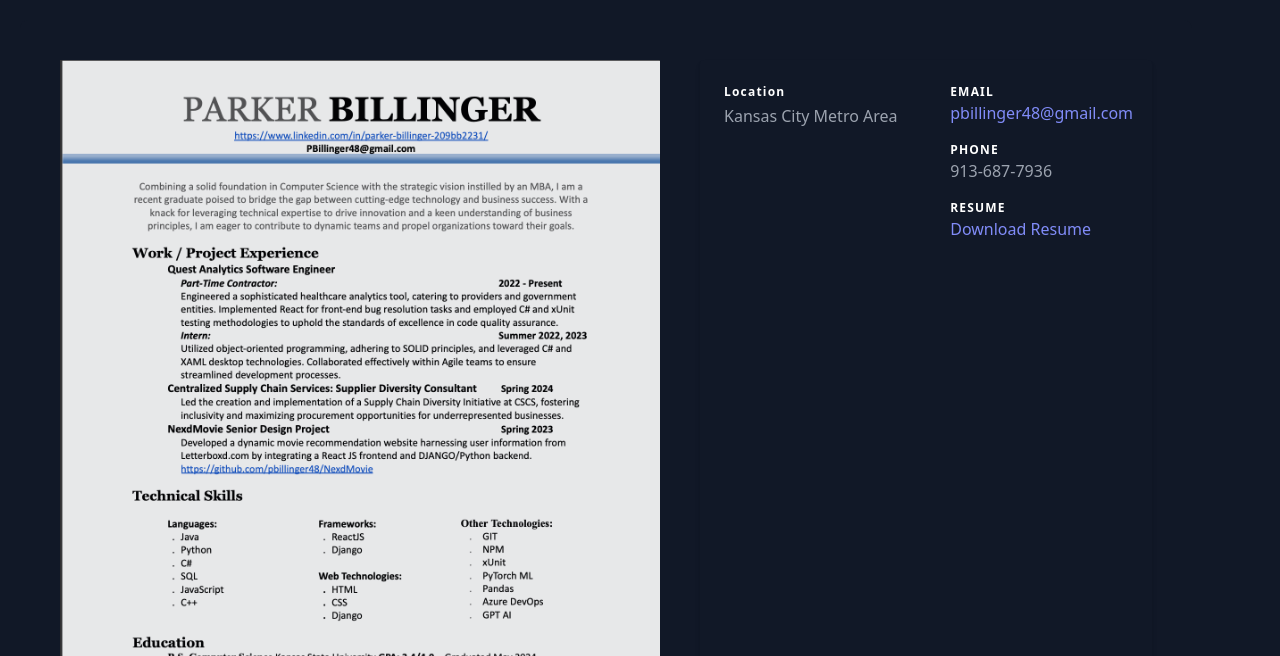
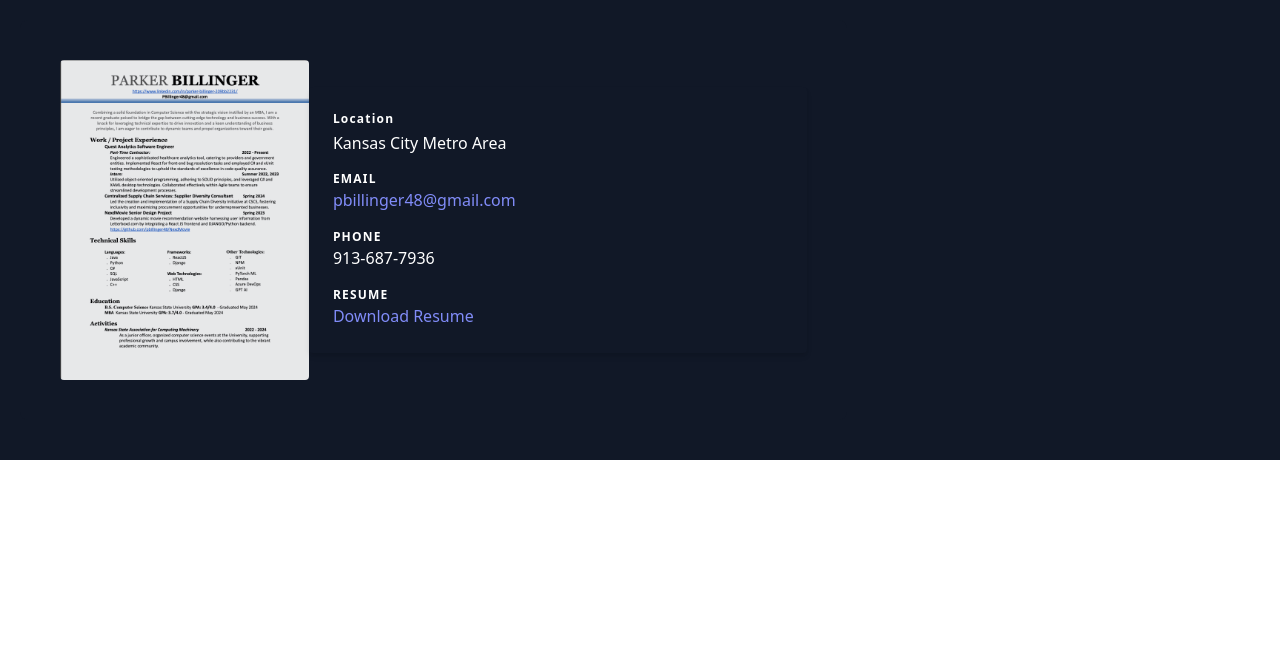
Before and after one commit to pbillinger48/Portfolio, a React (Create React App) app: page / in a window 1280 px wide. Shown: the part 2764-3420 px from the top of the page. After the commit the page ends 3224 px from the top, so only its background shows below. Built offline with nearby package versions, Linux system fonts and the light colour scheme.

Commit message:
Altered contact page

```diff
--- a/src/components/Contact.js
+++ b/src/components/Contact.js
@@ -5,36 +5,39 @@ import React from "react";
 export default function Contact() {
   return (
     <section id="contact" className="relative">
-      <div className="container px-5 py-10 mx-auto flex sm:flex-nowrap flex-wrap">
-        <div className="lg:w-7/8 md:w-7/8 bg-gray-900 rounded-lg overflow-hidden p-10 flex flex-row">
-          <div className="flex-shrink-0 mr-10">
+      <div className="container px-5 py-10 mx-auto flex flex-col md:flex-row items-center">
+        <div className="w-full md:w-1/2 lg:w-2/3 bg-gray-900 rounded-lg overflow-hidden p-5 md:p-10 flex flex-col md:flex-row items-center">
+          <div className="w-full md:w-1/3 mb-5 md:mb-0 flex-shrink-0">
             <img
               src="./ResumePic.png"
               alt="Resume"
-              width="600px"
-              height="600px"
+              className="w-full h-full object-cover rounded"
               style={{ filter: "opacity(0.9)" }}
             />
           </div>
-          <div className="bg-gray-900 relative flex flex-wrap py-6 rounded shadow-md flex-grow">
-            <div className="lg:w-1/2 px-6">
+          <div className="w-full md:w-2/3 bg-gray-900 relative flex flex-col py-6 rounded shadow-md">
+            <div className="w-full px-6 mb-4">
               <h2 className="title-font font-semibold text-white tracking-widest text-xs">
                 Location
               </h2>
-              <p className="mt-1">Kansas City Metro Area</p>
+              <p className="mt-1 text-white">Kansas City Metro Area</p>
             </div>
-            <div className="lg:w-1/2 px-6 mt-4 lg:mt-0">
+            <div className="w-full px-6 mb-4">
               <h2 className="title-font font-semibold text-white tracking-widest text-xs">
                 EMAIL
               </h2>
-              <a className="text-indigo-400 leading-relaxed">
+              <a href="mailto:pbillinger48@gmail.com" className="text-indigo-400 leading-relaxed">
                 pbillinger48@gmail.com
               </a>
-              <h2 className="title-font font-semibold text-white tracking-widest text-xs mt-4">
+            </div>
+            <div className="w-full px-6 mb-4">
+              <h2 className="title-font font-semibold text-white tracking-widest text-xs">
                 PHONE
               </h2>
-              <p className="leading-relaxed">913-687-7936</p>
-              <h2 className="title-font font-semibold text-white tracking-widest text-xs mt-4">
+              <p className="leading-relaxed text-white">913-687-7936</p>
+            </div>
+            <div className="w-full px-6">
+              <h2 className="title-font font-semibold text-white tracking-widest text-xs">
                 RESUME
               </h2>
               <a
```
